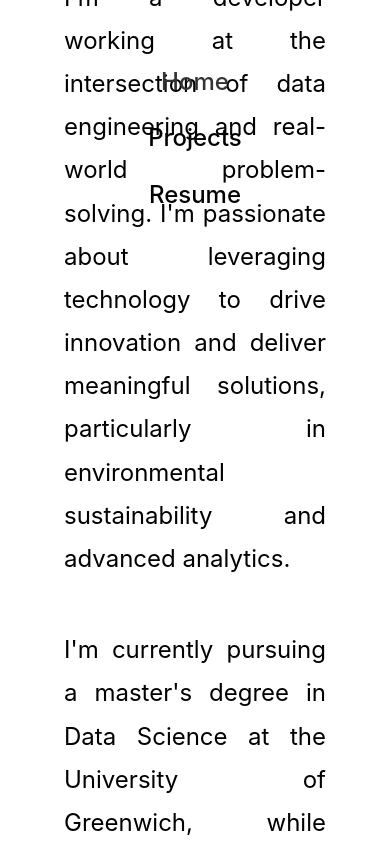
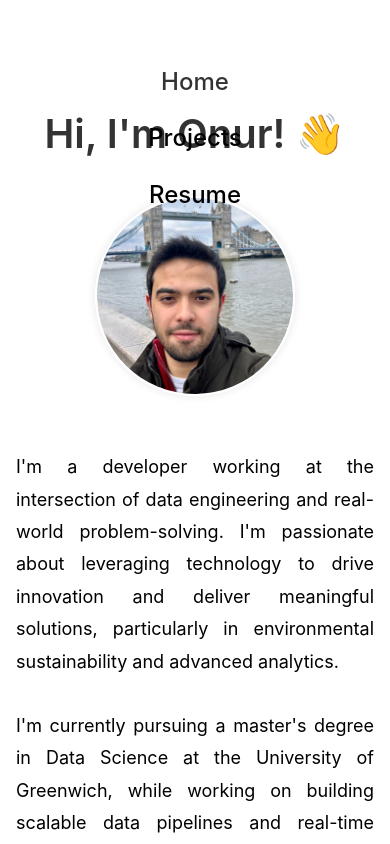
Before and after one commit to onurural/personal_website, a Vue app: page / in a window 390 px wide. Shown: the top 844 px of the page. Built offline with nearby package versions, Linux system fonts and the light colour scheme.

Commit message:
responsiveness optimised.

```diff
--- a/src/views/HomeView.vue
+++ b/src/views/HomeView.vue
@@ -93,8 +93,8 @@
   flex-direction: column;
   align-items: center;
   justify-content: center;
-  padding: 4rem;
-  max-width: 2400px;
+  padding: 2rem;
+  max-width: 1600px;
   margin: 0 auto;
   position: relative;
 }
@@ -220,6 +220,8 @@ h1 {
 
   .intro p {
     text-align: justify;
+    font-size: 18px;
+    margin-bottom: 2rem;
   }
 
   .social-links {
@@ -231,5 +233,15 @@ h1 {
     bottom: 1rem;
     font-size: 0.9rem;
   }
+
+  .content {
+    padding: 1rem;
+  }
+
+  .profile-image img {
+    width: 200px;
+    height: 200px;
+  }
+
 }
 </style>
```
